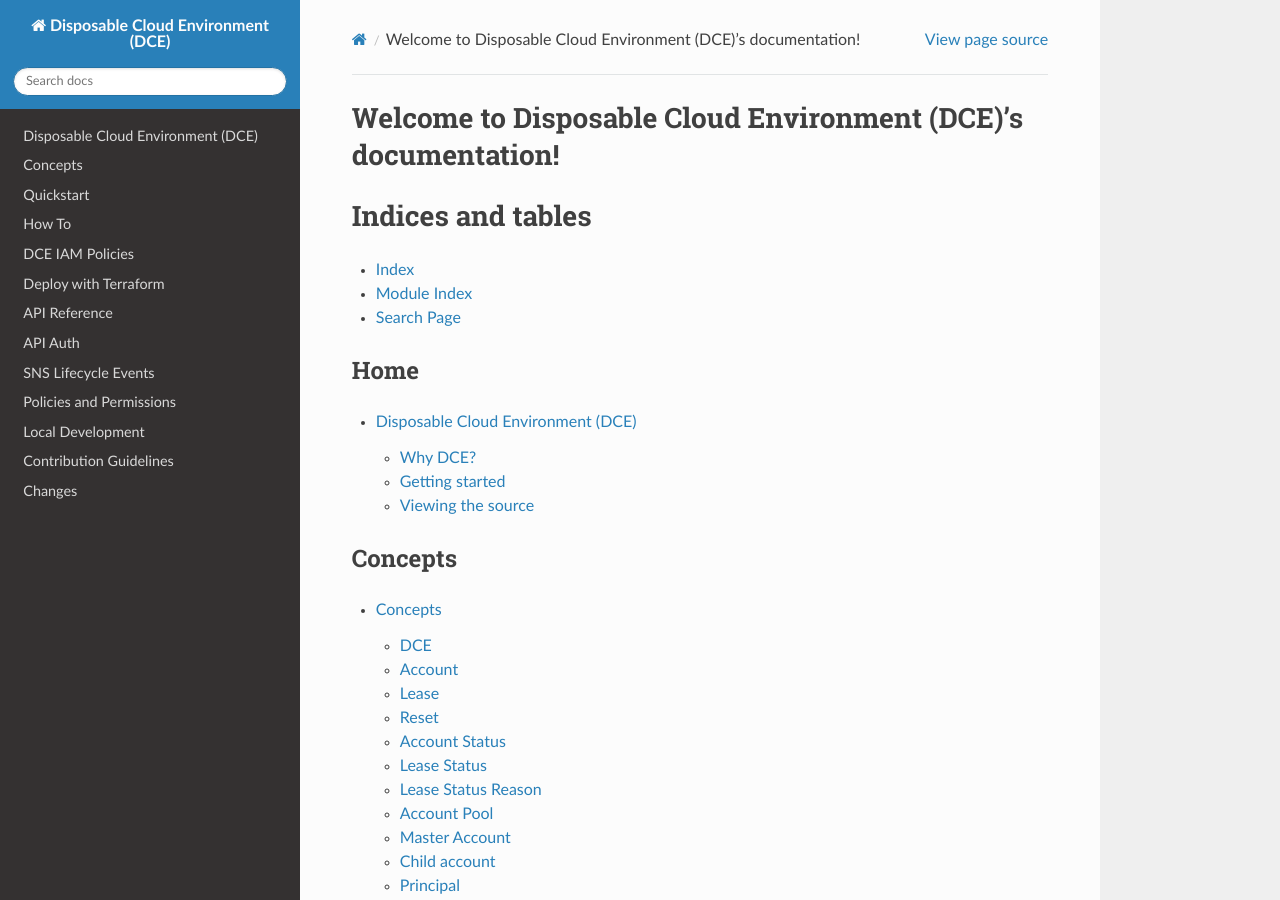
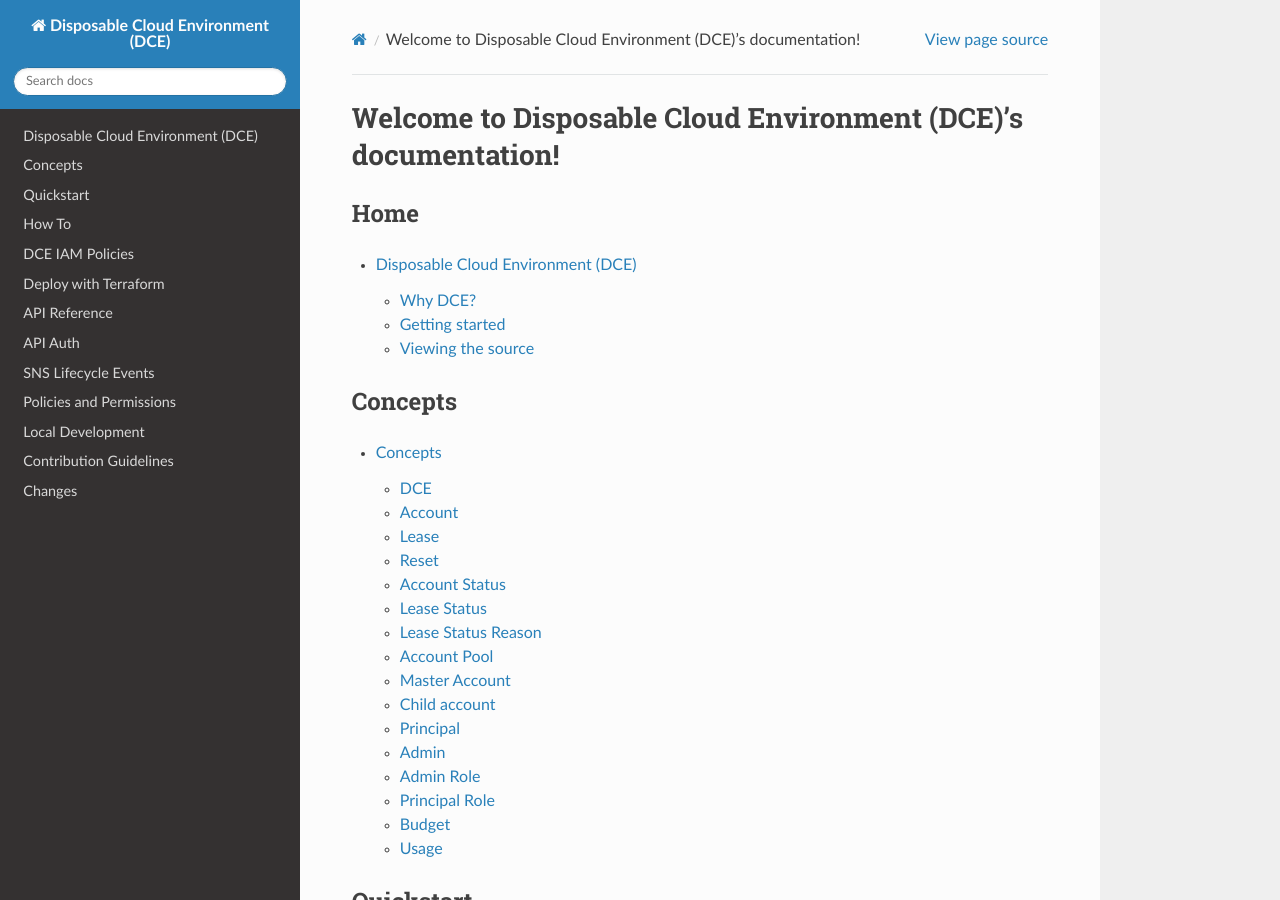
Before and after one commit to Optum/dce, a Sphinx documentation site: the page built from docs/index.rst, in a window 1280 px wide and 900 px high. Built offline with Sphinx 7.4.7 and the Read the Docs theme 2.0.0, drawn with Linux system fonts in a browser that asks for light colours.

Commit message:
Cleaned up broken index generation (#172)

```diff
--- a/docs/index.rst
+++ b/docs/index.rst
@@ -5,19 +5,6 @@
 
 Welcome to Disposable Cloud Environment (DCE)'s documentation!
 ==============================================================
-
-.. toctree::
-   :maxdepth: 2
-   :caption: Contents:
-
-
-
-Indices and tables
-==================
-
-* :ref:`genindex`
-* :ref:`modindex`
-* :ref:`search`
 
 Home
 ----
```
